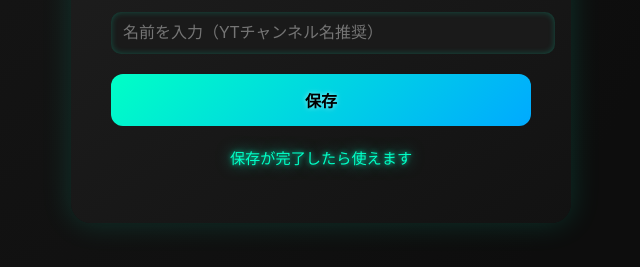
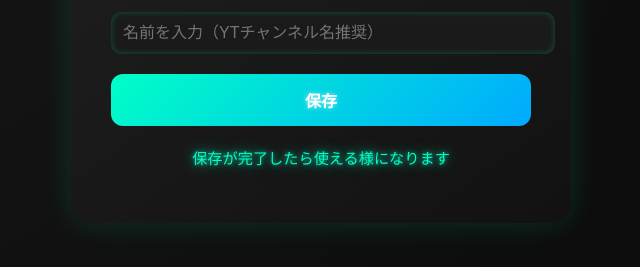
Before and after one commit to tttttest35/Art-Hub, a plain HTML site: page index.html in a window 1280 px wide. Shown: the part 365-632 px from the top of the page, without its empty margins (319-959 px from the left). Drawn offline with nearby package versions, Linux system fonts and the light colour scheme.

Commit message:
Add files via upload

```diff
--- a/index.html
+++ b/index.html
@@ -67,7 +67,7 @@
       background: linear-gradient(135deg, #00ffc6, #00aaff);
       border: none;
       border-radius: 12px;
-      color: #000;
+      color: #ffffff;
       font-weight: bold;
       font-size: 1rem;
       cursor: pointer;
@@ -97,7 +97,7 @@
     <input type="text" id="name" placeholder="名前を入力（YTチャンネル名推奨）">
     <button id="log-btn">保存</button>
 
-    <p id="status">保存が完了したら使えます</p>
+    <p id="status">保存が完了したら使える様になります</p>
   </div>
 
   <script src="https://cdn.jsdelivr.net/npm/@supabase/supabase-js"></script>
```
